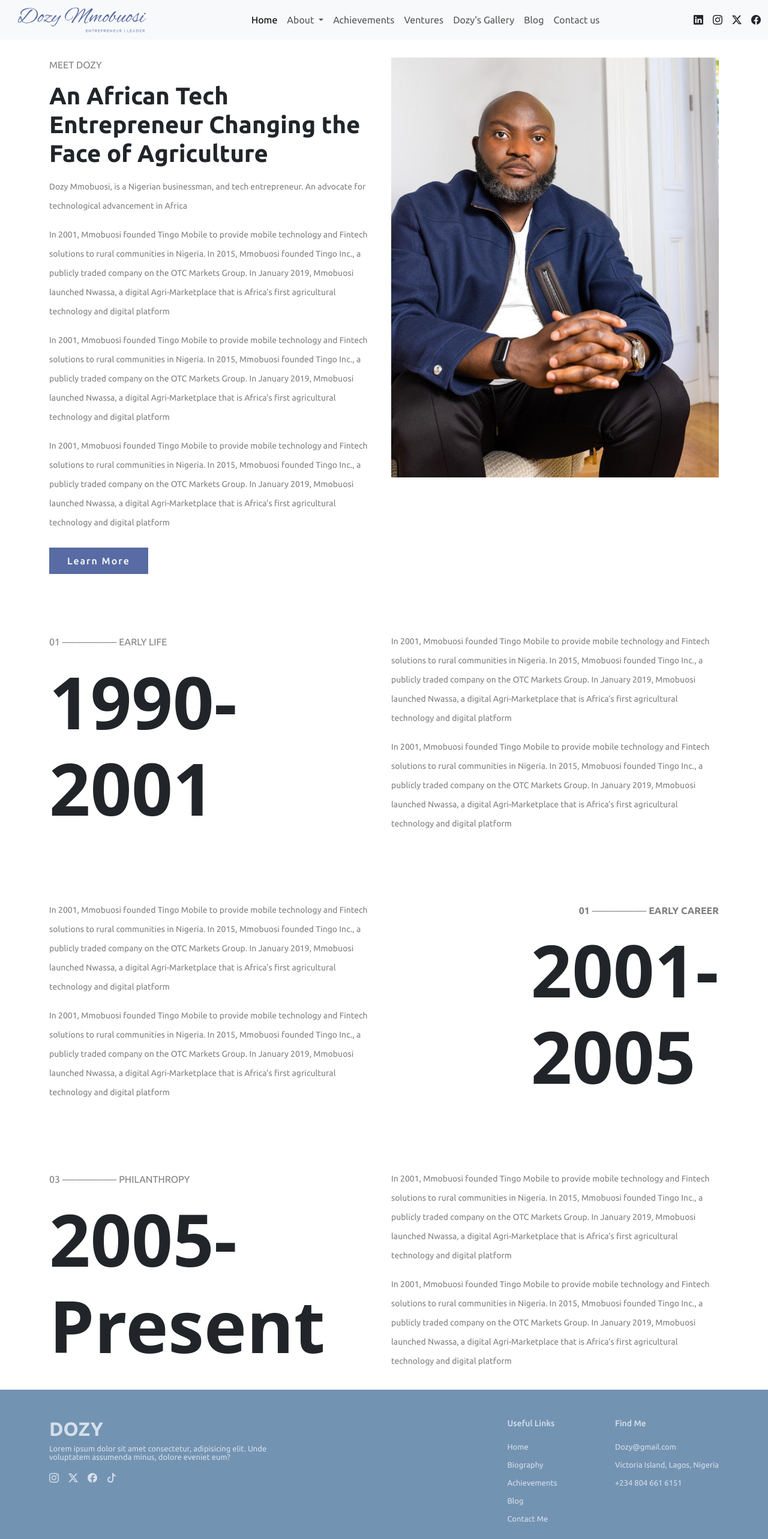
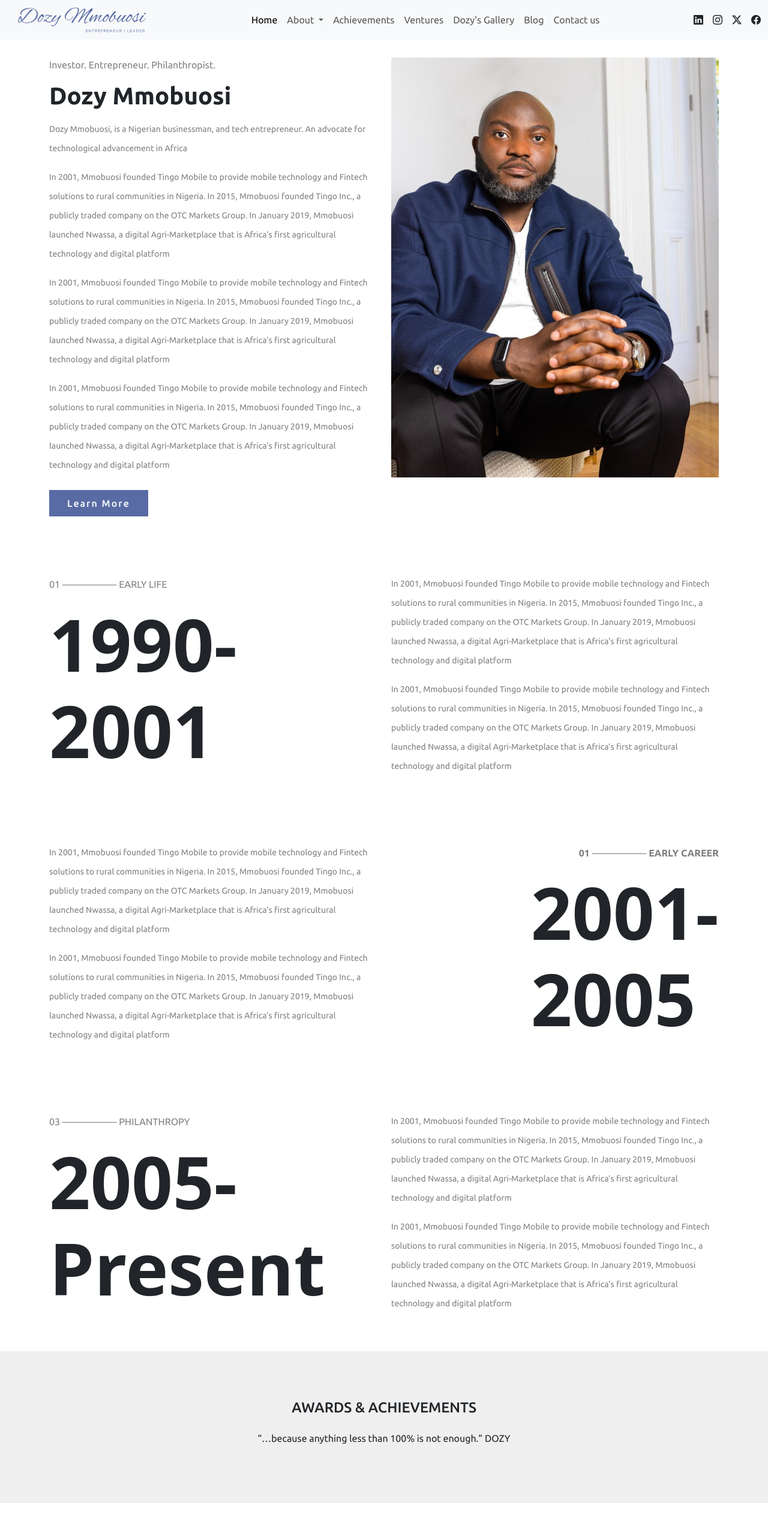
Before and after one commit to iam-ogomide/dozy, an Angular app: page /about in a window 1280 px wide. Shown: the top 2566 px of the page at 60% size. Built offline with nearby package versions, Linux system fonts and the light colour scheme; a web font is replaced by a local one.

Commit message:
About-100

```diff
--- a/src/app/about/about.component.css
+++ b/src/app/about/about.component.css
@@ -117,21 +117,7 @@
     letter-spacing: 6px;
 }
 
-.side-news {
-    flex: 1;
-}
-.side-news .news-item {
-    display: flex;
-    align-items: center;
-    margin-bottom: 35px;
-}
-.side-news img {
-    width: 80px;
-    height: 60px;
-    object-fit: cover;
-    margin-right: 10px;
-    border-radius: 5px;
-}
+
 .news-text {
     flex: 1;
 }
@@ -144,6 +130,13 @@
     margin: 0;
     font-size: 12px;
     color: gray;
+}
+.news{
+    display: flex;
+
+    justify-content: center;
+    text-align: center;
+    flex-direction: column;
 }
 
 
@@ -251,6 +244,14 @@
         align-items: center;
         justify-content: center;
         text-align: center;
+    }
+    .news{
+        display: flex;
+        flex-direction: column;
+        align-items: center;
+        justify-content: center;
+        width: 90%;
+        margin: 0 auto;
     }
     .content p{
         /* width: 100%; */
--- a/src/app/about/about.component.html
+++ b/src/app/about/about.component.html
@@ -7,9 +7,8 @@
 
         <div class="col-lg-6 col-12 mt-5" style="align-content: center;" data-aos="fade-up"
             data-aos-easing="ease-in-out">
-            <p style="color: gray;" data-aos="fade-up" data-aos-easing="ease-in-out">MEET DOZY</p>
-            <h4 style="font-size: 2.5rem;font-weight: 700; margin-bottom: 15px;">An African Tech Entrepreneur
-                Changing the Face of Agriculture</h4>
+            <p style="color: gray;" data-aos="fade-up" data-aos-easing="ease-in-out">Investor. Entrepreneur. Philanthropist.</p>
+            <h4 style="font-size: 2.5rem;font-weight: 700; margin-bottom: 15px;">Dozy Mmobuosi</h4>
 
             <p class="smalltext" style="width: 100%; line-height: 2rem;">Dozy Mmobuosi, is a Nigerian businessman,
                 and tech entrepreneur. An advocate for technological advancement in Africa</p>
@@ -115,3 +114,30 @@
         </div>
     </div>
 </div>
+
+
+<!-- AWARDS  -->
+<div class="mt-5 mb-3" style="background: #EFEFEF;padding: 5rem 0;">
+    <div class="news gap-3">
+        <h4>AWARDS & ACHIEVEMENTS</h4>
+        <p>“…because anything less than 100% is not enough.” DOZY</p>
+
+    </div>
+</div>
+
+<div class="container mt-5 mb-5">
+    <div class="row">
+
+        <div class="col-lg-6 col-12 mt-5 joltImg " style="text-align: center;" data-aos="zoom-in" data-aos-easing="ease-in-out">
+            <img src="../../assets/city2.jpg" alt="" style="object-fit: cover;">
+            <!-- <p class="smalltext mt-2" >25th Feb,2025 </p> -->
+            <p style="width: 100%; font-size: 20px; font-weight: 600;  margin-top: 10px;">African Genius Award</p>
+        </div>
+
+        <div class="col-lg-6 col-12 mt-5 joltImg" style="text-align: center;" data-aos="zoom-in" data-aos-easing="ease-in-out">
+            <img src="../../assets/im10.jpg" alt="" style="object-fit: cover;">
+            <!-- <p class="smalltext mt-2" >28th Feb,2025</p> -->
+            <p style="width: 100%; font-size: 20px; font-weight: 600; margin-top: 10px;">GQ Business Leader Of The Year</p>
+        </div>
+    </div>
+</div>
--- a/src/app/app-routing.module.ts
+++ b/src/app/app-routing.module.ts
@@ -2,6 +2,7 @@ import { NgModule } from '@angular/core';
 import { RouterModule, Routes } from '@angular/router';
 import { HomeComponent } from './home/home.component';
 import { AboutComponent } from './about/about.component';
+import { VenturesComponent } from './ventures/ventures.component';
 
 const routes: Routes = [
   {
@@ -11,6 +12,10 @@ const routes: Routes = [
   {
     path: 'about',
     component: AboutComponent,
+  },
+  {
+    path: 'ventures',
+    component: VenturesComponent,
   }
 ];
 
--- a/src/app/app.module.ts
+++ b/src/app/app.module.ts
@@ -7,6 +7,7 @@ import { NavbarComponent } from './navbar/navbar.component';
 import { HomeComponent } from './home/home.component';
 import { FooterComponent } from './footer/footer.component';
 import { AboutComponent } from './about/about.component';
+import { VenturesComponent } from './ventures/ventures.component';
 
 @NgModule({
   declarations: [
@@ -14,7 +15,8 @@ import { AboutComponent } from './about/about.component';
     NavbarComponent,
     HomeComponent,
     FooterComponent,
-    AboutComponent
+    AboutComponent,
+    VenturesComponent
   ],
   imports: [
     BrowserModule,
--- a/src/app/navbar/navbar.component.html
+++ b/src/app/navbar/navbar.component.html
@@ -26,7 +26,7 @@
             <a class="nav-link" routerLink="/collections">Achievements</a>
           </li>
           <li class="nav-item">
-            <a class="nav-link" routerLink="/collections">Ventures</a>
+            <a class="nav-link" routerLink="/ventures">Ventures</a>
           </li>
           <li class="nav-item">
             <a class="nav-link" routerLink="/collections">Dozy's Gallery</a>
--- /dev/null
+++ b/src/app/ventures/ventures.component.html
@@ -0,0 +1 @@
+<p>ventures works!</p>
--- /dev/null
+++ b/src/app/ventures/ventures.component.ts
@@ -0,0 +1,15 @@
+import { Component, OnInit } from '@angular/core';
+
+@Component({
+  selector: 'app-ventures',
+  templateUrl: './ventures.component.html',
+  styleUrls: ['./ventures.component.css']
+})
+export class VenturesComponent implements OnInit {
+
+  constructor() { }
+
+  ngOnInit(): void {
+  }
+
+}
```
Also changed, not shown: src/app/ventures/ventures.component.css (added), 1 other file (tests, documents, lock files or other folders).
